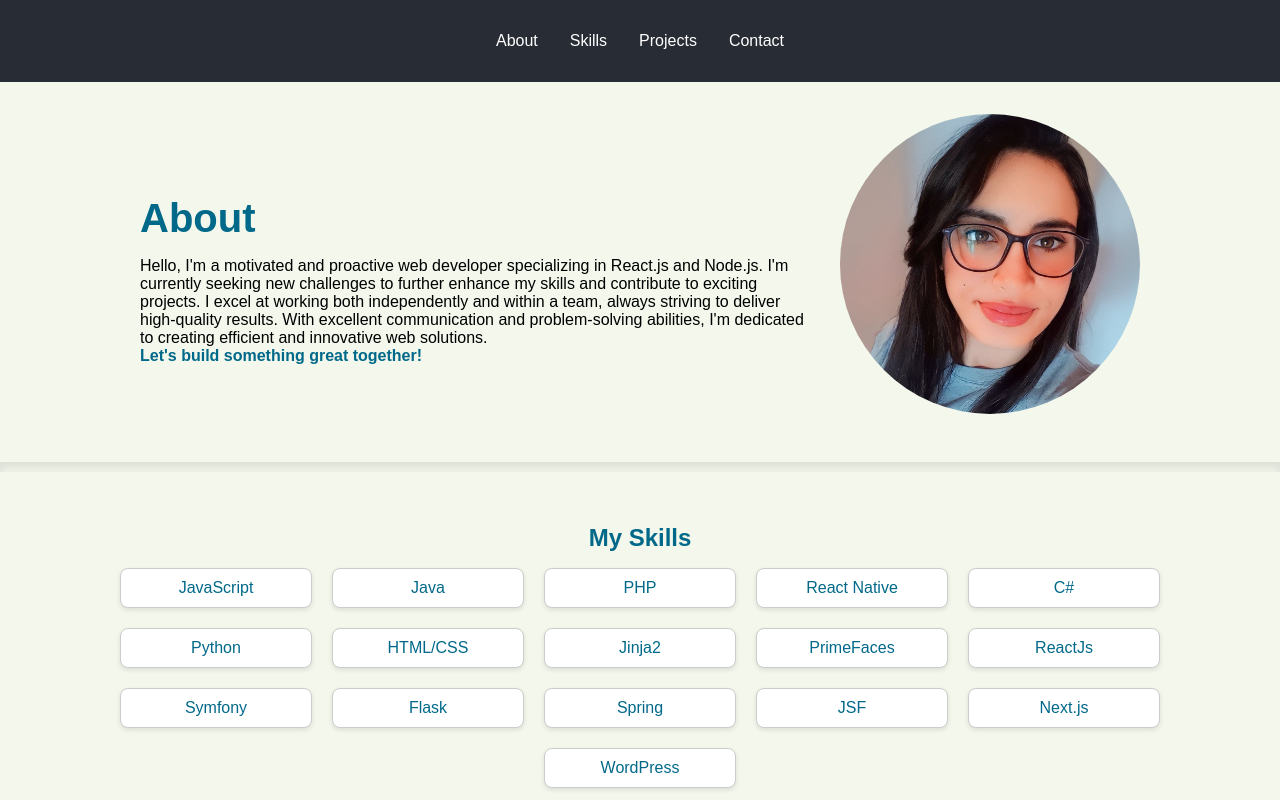
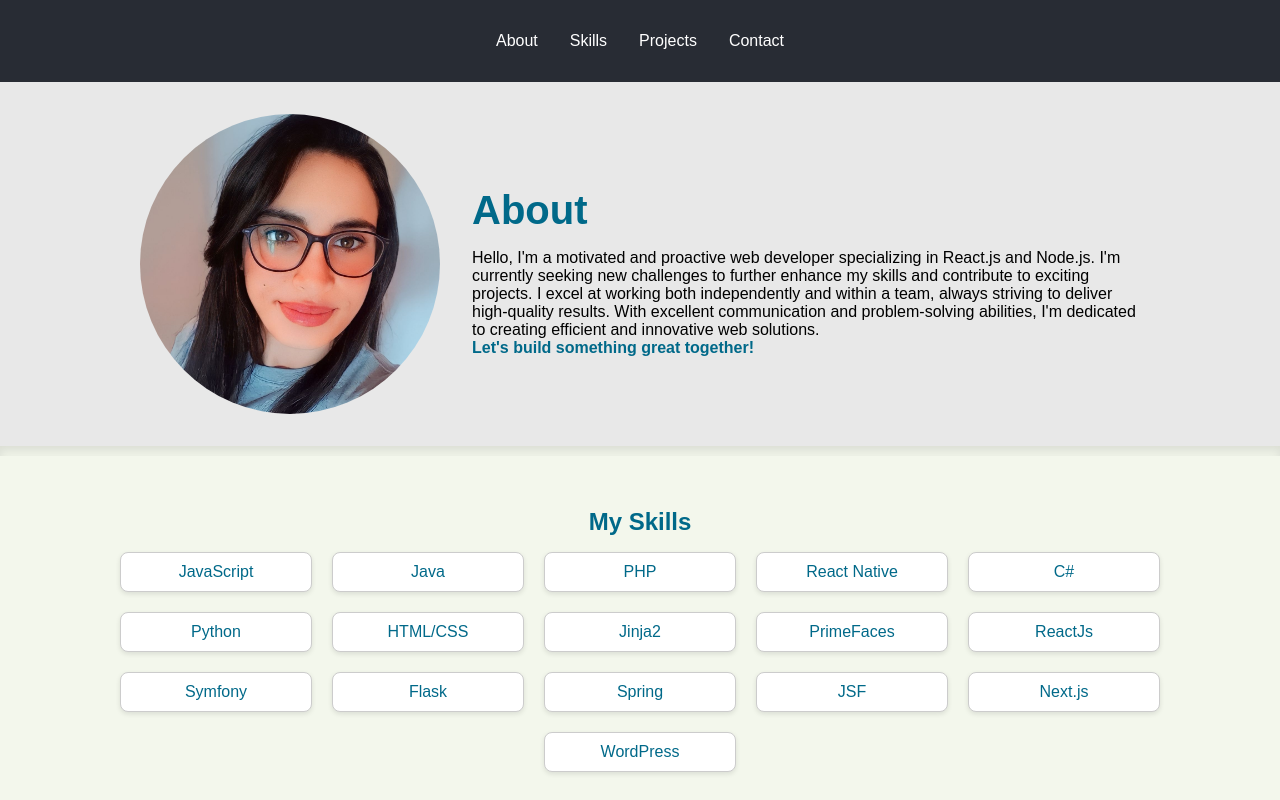
Before and after one commit to amalaouichi/portfolio, a React (Create React App) app: page / in a window 1280 px wide. Shown: the top 800 px of the page. Built offline with nearby package versions, Linux system fonts and the light colour scheme.

Commit message:
responseve about

```diff
--- a/package.json
+++ b/package.json
@@ -12,7 +12,7 @@
     "@testing-library/user-event": "^13.5.0",
     "react": "^18.3.1",
     "react-dom": "^18.3.1",
-    "react-scripts": "5.0.1",
+    "react-scripts": "^5.0.1",
     "web-vitals": "^2.1.4"
   },
   "scripts": {
--- a/src/components/About/About.css
+++ b/src/components/About/About.css
@@ -1,82 +1,57 @@
 /* src/styles/About.css */
+
 #about {
-  padding: 2rem;
-  background-color:  #F3F7EC;
-  display: flex;
-  justify-content: center;
-  align-items: center;#about {
   padding: 2rem;
   background-color: #e8e8e8;
   display: flex;
   justify-content: center;
   align-items: center;
   overflow: hidden;
+  flex-direction: column;
 }
 
 .about-content {
   display: flex;
+  flex-direction: column;
   align-items: center;
   max-width: 1000px;
 }
 
-.text-section {
-  flex: 1;
-  text-align: left;
-  padding-right: 2rem;
-  animation: slideFromLeft 1s ease-in-out forwards;
-}
-
 .profile-image {
-  width: 300px;
-  height: 300px;
+  width: 200px;
+  height: 200px;
   border-radius: 50%;
   object-fit: cover;
   margin-bottom: 1rem;
   animation: slideFromRight 1s ease-in-out forwards;
 }
 
-@keyframes slideFromLeft {
-  from {
-    transform: translateX(-100%);
-  }
-  to {
-    transform: translateX(0);
-  }
-}
-
-@keyframes slideFromRight {
-  from {
-    transform: translateX(100%);
-  }
-  to {
-    transform: translateX(0);
-  }
-}
-
-
-  overflow: hidden;
-}
-
-.about-content {
-  display: flex;
-  align-items: center;
-  max-width: 1000px;
-}
-
 .text-section {
   flex: 1;
-  text-align: left;
-  padding-right: 2rem;
+  text-align: center;
+  padding: 0;
   animation: slideFromLeft 1s ease-in-out forwards;
 }
 
-.profile-image {
-  width: 300px;
-  height: 300px;
-  border-radius: 50%;
-  object-fit: cover;
-  margin-bottom: 1rem;
-  animation: slideFromRight 1s ease-in-out forwards;
+@media (min-width: 768px) {
+  #about {
+    flex-direction: row;
+  }
+
+  .about-content {
+    flex-direction: row;
+  }
+
+  .profile-image {
+    width: 300px;
+    height: 300px;
+    margin-bottom: 0;
+  }
+
+  .text-section {
+    text-align: left;
+    padding-left: 2rem;
+  }
 }
 
 @keyframes slideFromLeft {
@@ -99,11 +74,11 @@
 
 #about h2 {
   margin-bottom: 1rem;
-  font-size: 2.5rem; /* Adjust the size */
-  color: #006989; /* Adjust the color */
-  font-weight: bold; /* Adjust the font weight */
+  font-size: 2.5rem;
+  color: #006989;
+  font-weight: bold;
 }
 
 #about p strong {
-  color: #006989; /* Couleur bleue */
+  color: #006989;
 }
--- a/src/components/About/About.js
+++ b/src/components/About/About.js
@@ -6,6 +6,7 @@ const About = () => {
   return (
     <section id="about">
       <div className="about-content">
+        <img src={profileImage} alt="Profile" className="profile-image" />
         <div className="text-section">
           <h2>About</h2>
           <p>
@@ -16,7 +17,6 @@ const About = () => {
             <strong>Let's build something great together!</strong>
           </p>
         </div>
-        <img src={profileImage} alt="Profile" className="profile-image" />
       </div>
     </section>
   );
```
Also changed, not shown: 1 other file (tests, documents, lock files or other folders).
